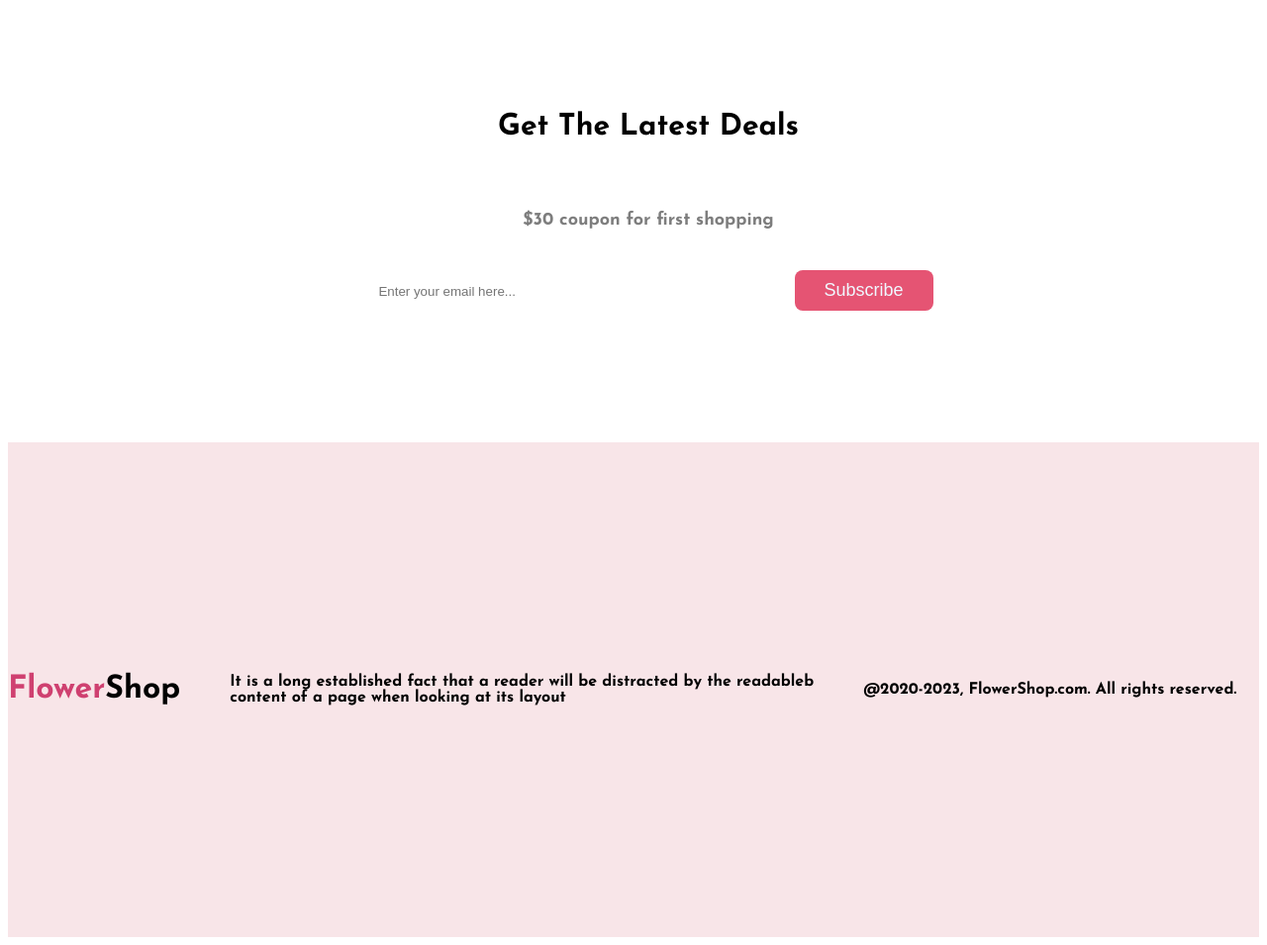
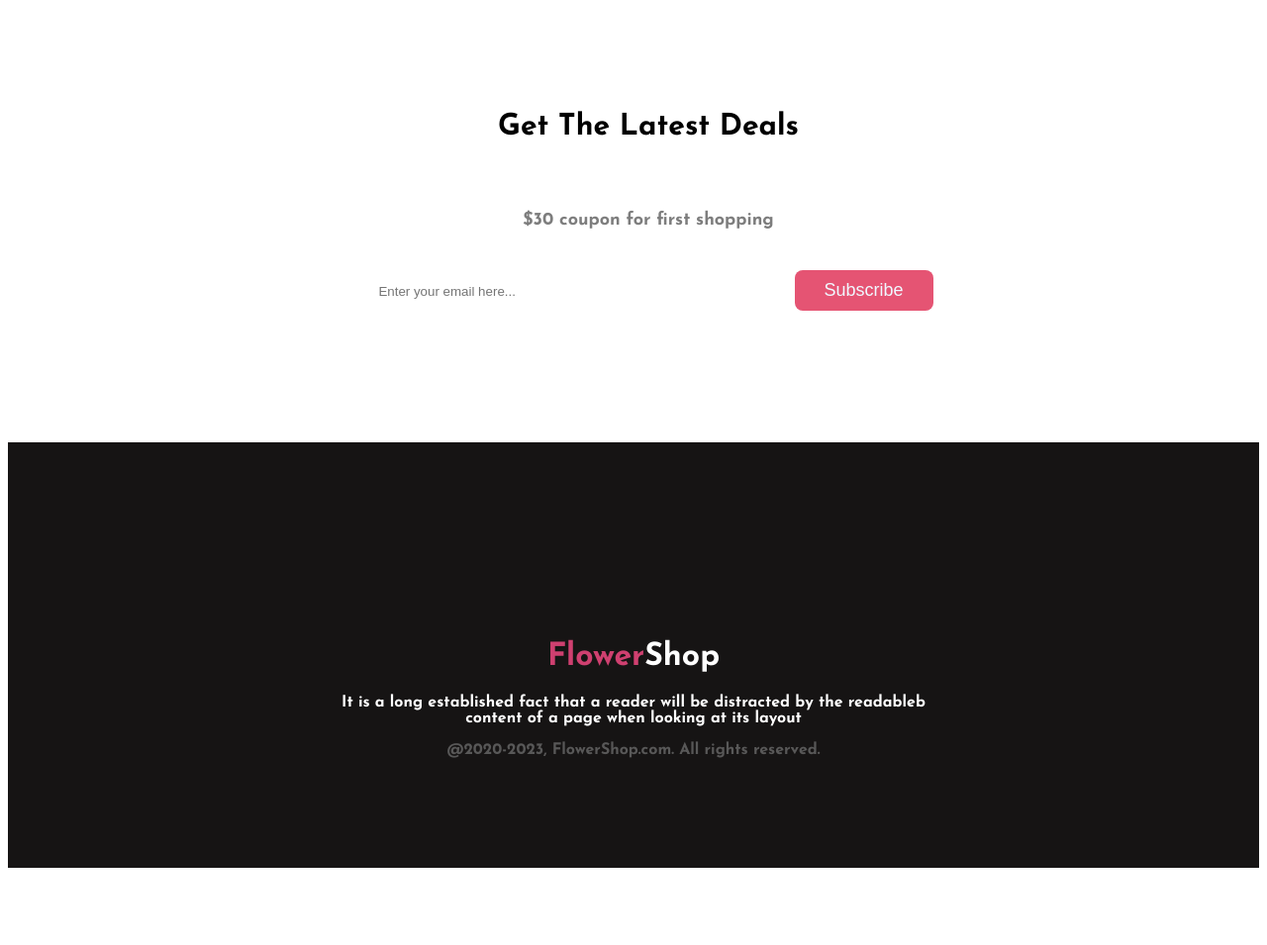
Before and after one commit to joita-khan/Assignment-1, a plain HTML site: page index.html in a window 1280 px wide. Shown: the part 2340-3295 px from the top of the page at 99% size. After the commit the page ends 3225 px from the top, so only its background shows below. Drawn offline with Linux system fonts and the light colour scheme.

Commit message:
footer done

```diff
--- a/index.html
+++ b/index.html
@@ -64,10 +64,11 @@
 
     </main>
     <footer class="footer-part">
-          <h1 class="footer-text"><span style="color: rgb(207, 64, 112);"> Flower</span>Shop</h1>
-          <p class="footer-text">It is a long established fact that a reader will be distracted by the readableb <br>
+        <div class="footer-text" >
+          <h1><span style="color: rgb(207, 64, 112);"> Flower</span>Shop</h1>
+          <p>It is a long established fact that a reader will be distracted by the readableb <br>
             content of a page when looking at its layout</p>
-            <p class="footer-text">@2020-2023, FlowerShop.com. All rights reserved.</p>
+            <p class="footer-end"> @2020-2023, FlowerShop.com. All rights reserved.</p></div>
     </footer>
 
 </body>
--- a/style.css
+++ b/style.css
@@ -104,14 +104,17 @@ legend{
 
 }
 .footer-text{
-
+    color: white;
+    text-align: center;
+    padding-top: 180px;
 }
 
 .footer-part{
-    background-color: rgb(248, 229, 232);
-    display: flex;
-    gap: 50px;
+    background-color: rgb(22, 20, 20);
+    /* display: flex; */
     align-items: center;
-    height: 500px;
-
+    height: 430px;
 }
+.footer-end{
+    color: rgba(134, 134, 134, 0.6);
+}
```
